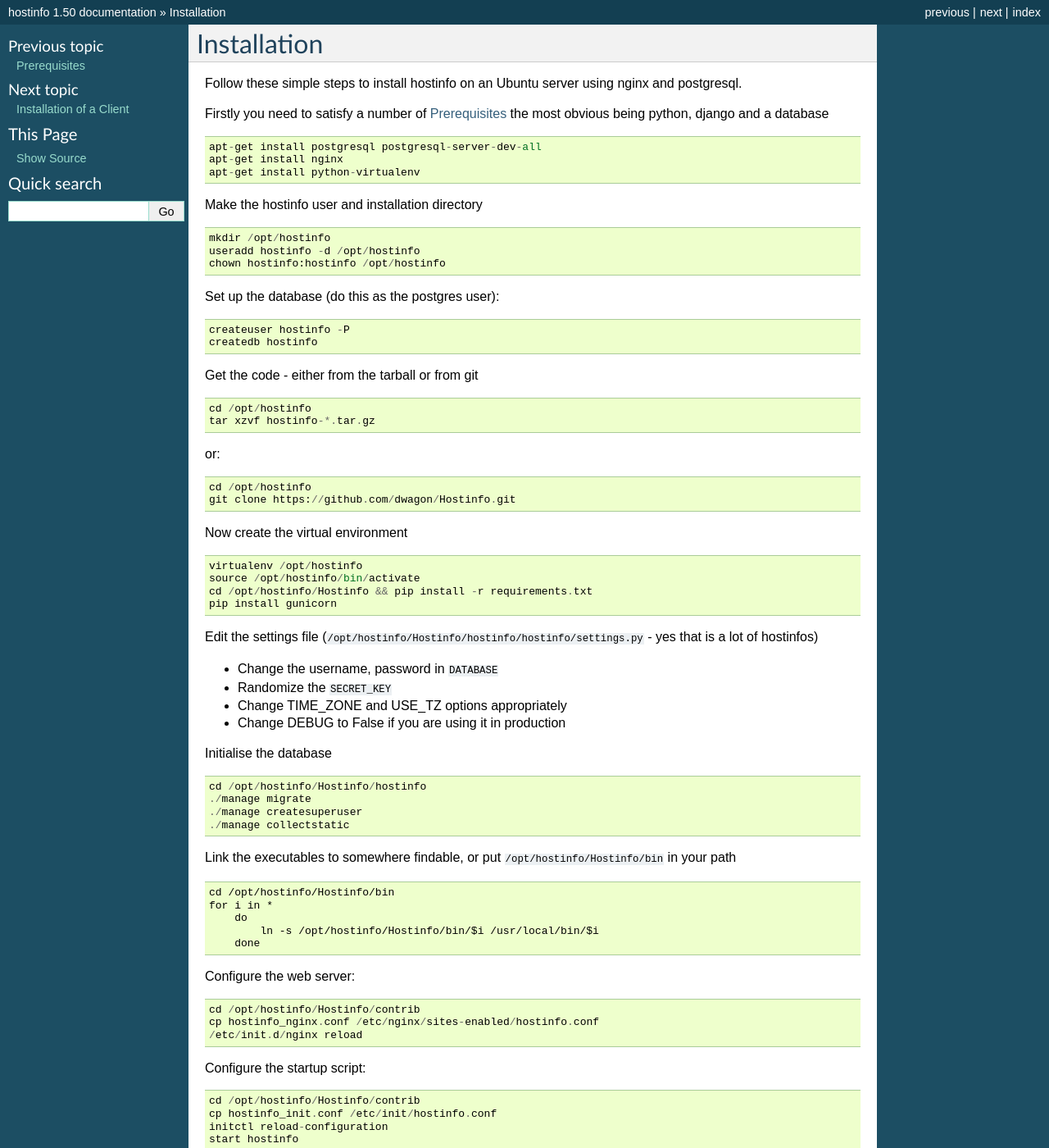
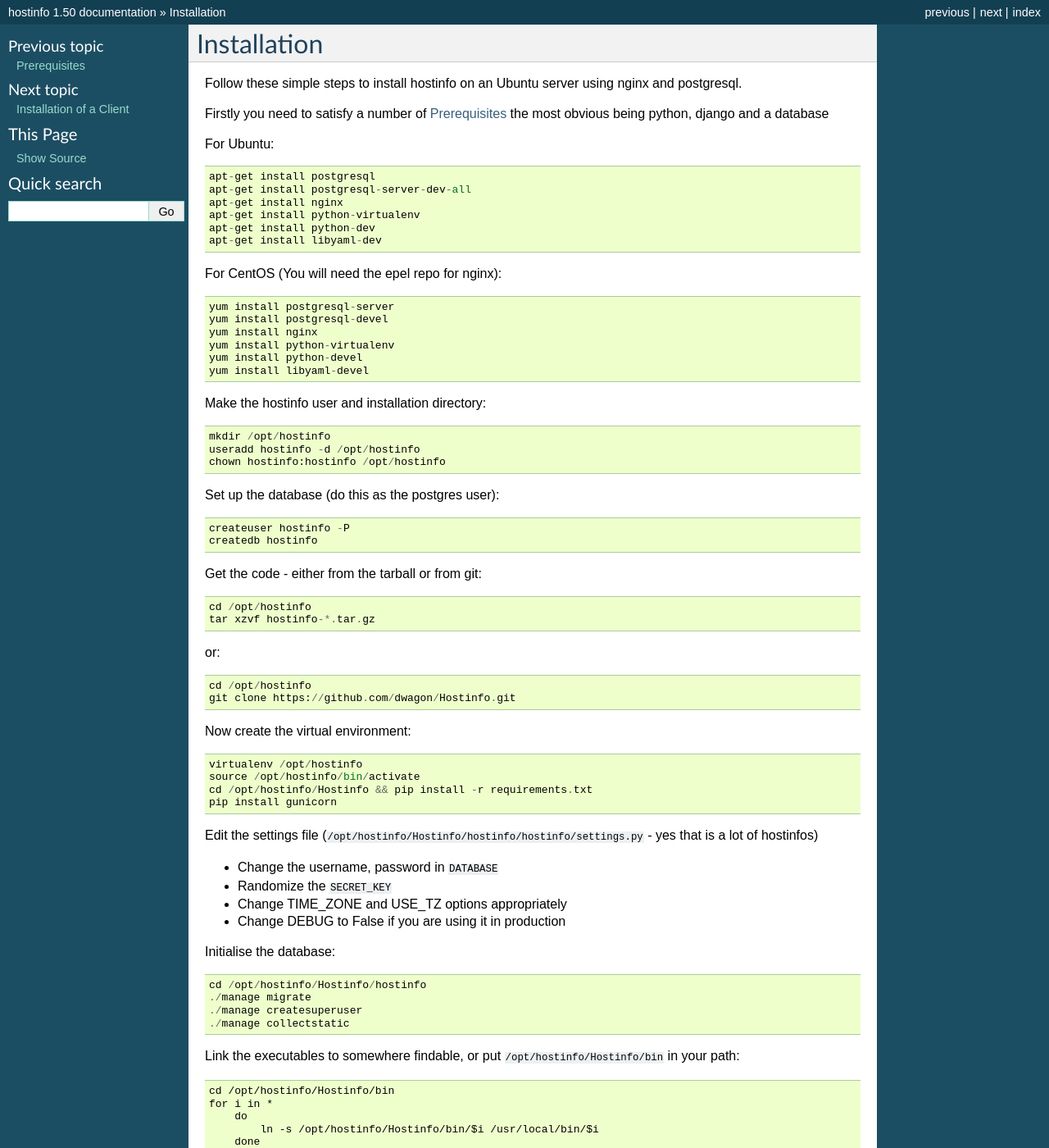
Before and after one commit to dwagon/Hostinfo, a Sphinx documentation site: the page built from docs/install.rst, in a window 1280 px wide and 1400 px high. Shown: the whole window at 82% size. Built offline with Sphinx 7.4.7, drawn with Linux system fonts in a browser that asks for light colours.

Commit message:
[Iss34] Update requirements

```diff
--- a/docs/install.rst
+++ b/docs/install.rst
@@ -3,13 +3,27 @@
 
 Follow these simple steps to install hostinfo on an Ubuntu server using nginx and postgresql.
 
-Firstly you need to satisfy a number of :doc:`prerequisites` the most obvious being python, django and a database ::
+Firstly you need to satisfy a number of :doc:`prerequisites` the most obvious being python, django and a database
 
-    apt-get install postgresql postgresql-server-dev-all
+For Ubuntu::
+
+    apt-get install postgresql
+    apt-get install postgresql-server-dev-all
     apt-get install nginx
     apt-get install python-virtualenv
+    apt-get install python-dev
+    apt-get install libyaml-dev
 
-Make the hostinfo user and installation directory ::
+For CentOS (You will need the epel repo for nginx)::
+
+    yum install postgresql-server
+    yum install postgresql-devel
+    yum install nginx
+    yum install python-virtualenv
+    yum install python-devel
+    yum install libyaml-devel
+
+Make the hostinfo user and installation directory::
 
     mkdir /opt/hostinfo
     useradd hostinfo -d /opt/hostinfo
@@ -20,7 +34,7 @@
     createuser hostinfo -P
     createdb hostinfo
 
-Get the code - either from the tarball or from git ::
+Get the code - either from the tarball or from git::
 
     cd /opt/hostinfo
     tar xzvf hostinfo-*.tar.gz
@@ -30,7 +44,7 @@
     cd /opt/hostinfo
     git clone https://github.com/dwagon/Hostinfo.git
 
-Now create the virtual environment ::
+Now create the virtual environment::
 
     virtualenv /opt/hostinfo
     source /opt/hostinfo/bin/activate
@@ -44,14 +58,14 @@
 * Change TIME_ZONE and USE_TZ options appropriately
 * Change DEBUG to False if you are using it in production
 
-Initialise the database ::
+Initialise the database::
 
     cd /opt/hostinfo/Hostinfo/hostinfo
     ./manage migrate
     ./manage createsuperuser
     ./manage collectstatic
 
-Link the executables to somewhere findable, or put ``/opt/hostinfo/Hostinfo/bin`` in your path ::
+Link the executables to somewhere findable, or put ``/opt/hostinfo/Hostinfo/bin`` in your path::
 
     cd /opt/hostinfo/Hostinfo/bin
     for i in *
```
